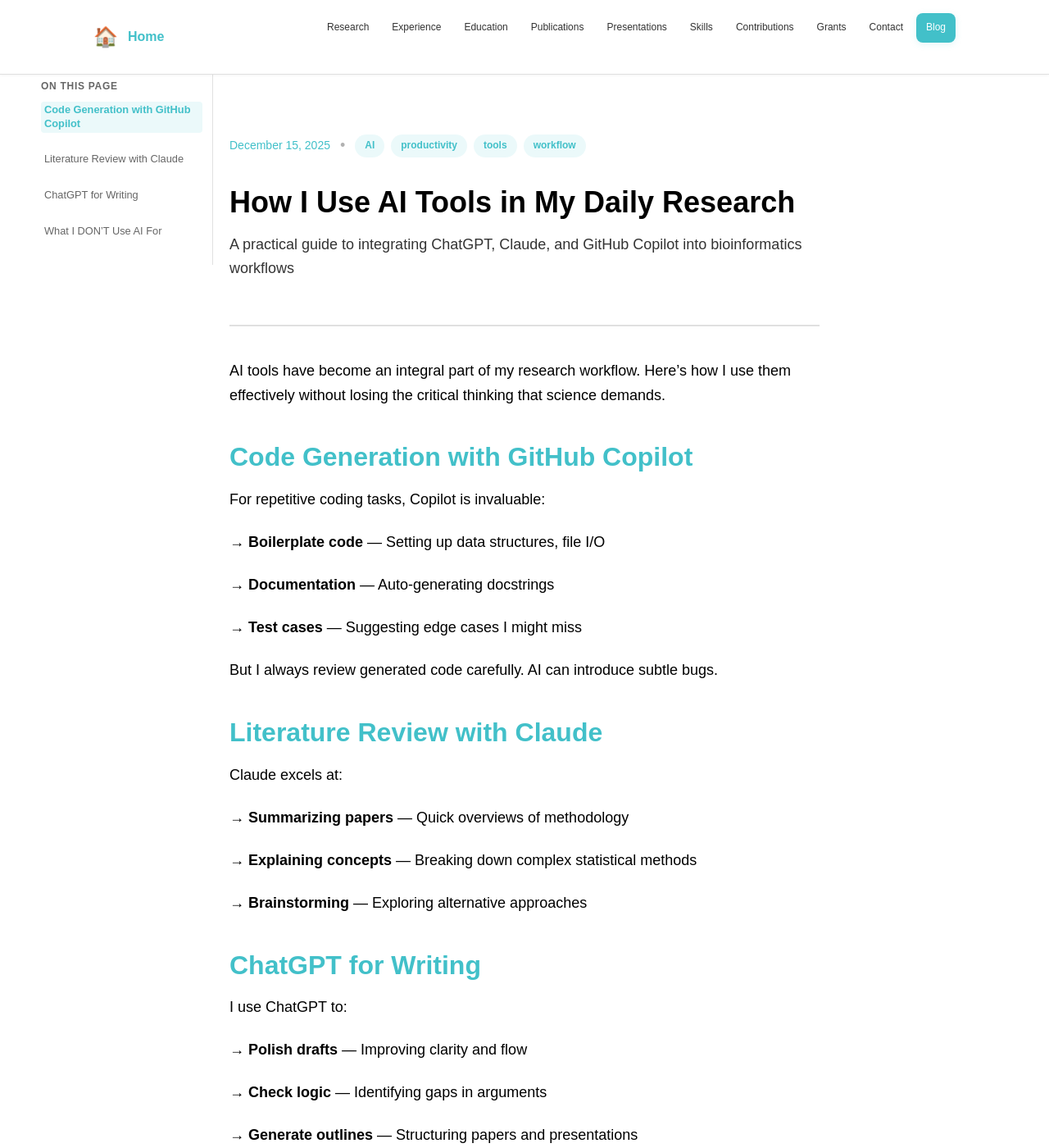
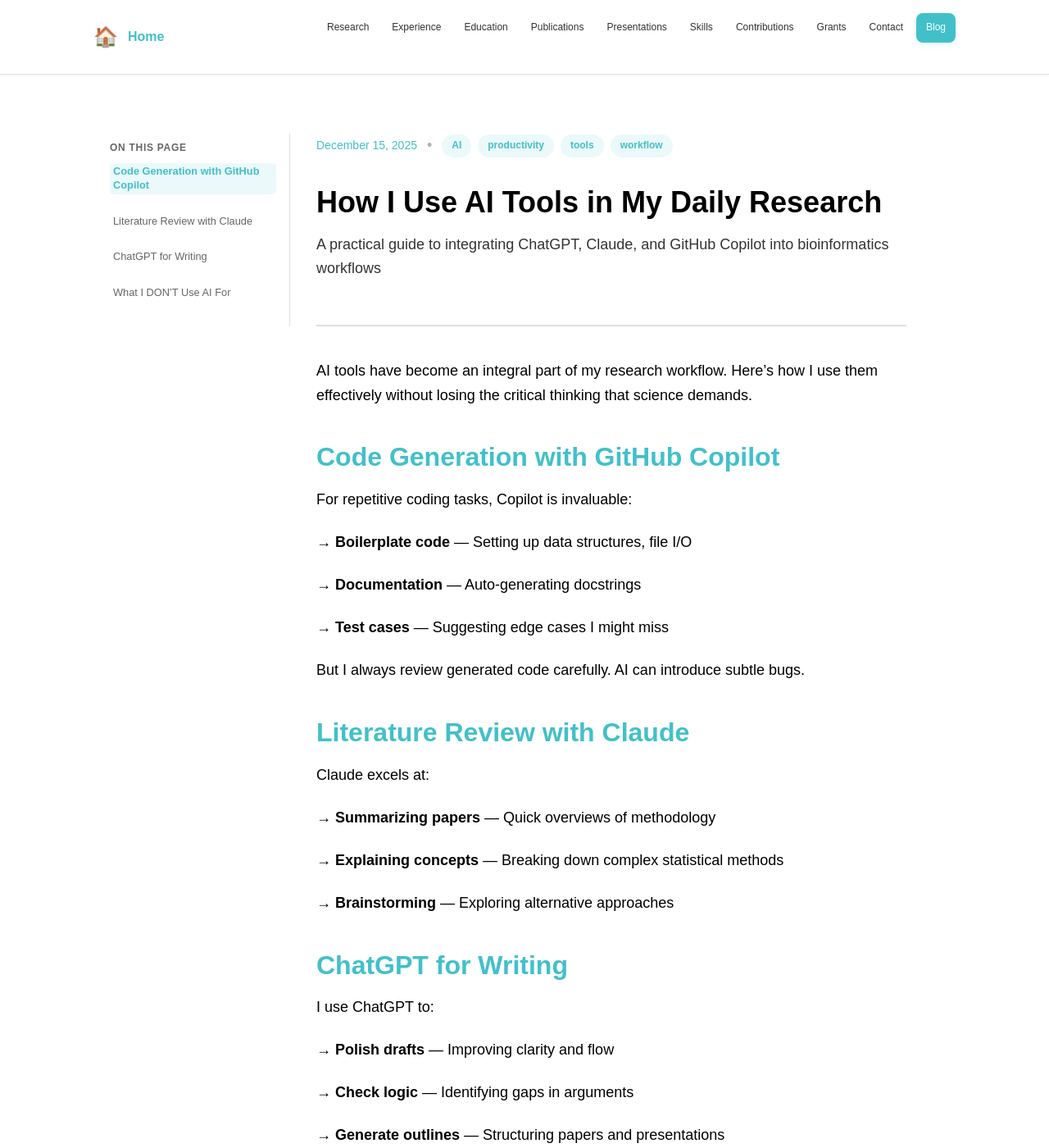
Before and after one commit to ramadatta/ramadatta.github.io, a Jekyll site: the page built from _posts/2025-12-15-ai-tools-research.md, in a window 1280 px wide and 1400 px high. Shown: the whole window at 82% size. Built offline with Jekyll 4.4.1, drawn with Linux system fonts in a browser that asks for light colours; some web fonts are replaced; comment, search, counter and statistics services are not loaded.

Commit message:
Added TOC for blogposts

```diff
--- a/_layouts/post.html
+++ b/_layouts/post.html
@@ -2,7 +2,6 @@
 layout: default
 ---
 
-<!-- Fixed TOC: sits in the left margin, takes zero space from the post -->
 <aside class="post-toc" id="post-toc" aria-label="On this page">
   <div class="post-toc-title">On this page</div>
   <nav class="post-toc-nav"></nav>
--- a/_sass/_components.scss
+++ b/_sass/_components.scss
@@ -952,32 +952,34 @@
 // ==============================================================================
 
 // ==============================================================================
-// BLOG POST TOC — fixed in left gutter, zero impact on post width
+// BLOG POST TOC — CSS Grid on .container gives TOC its own column
+// The post keeps its full reading width; TOC lives beside it, never overlaps.
 // ==============================================================================
 
-// TOC lives outside the article flow, fixed in the left margin.
-//
-// Layout maths (when viewport >= 800px):
-//   .container    : max-width 800px, padding 24px each side → content 752px
-//   .blog-post    : max-width 720px, margin auto → left edge = 50vw - 360px
-//   TOC right edge: 50vw - 360px - 20px gap = 50vw - 380px from left
-//                   expressed as `right: calc(50vw + 380px)`
-//   At vw ≤ 1180px the left edge would be negative → hide via media query.
+// On post pages the .container becomes a 2-column grid (TOC | Post).
+// On narrow viewports it falls back to a single column with no TOC.
+.container:has(> .post-toc) {
+  max-width: 1060px;
+  display: grid;
+  grid-template-columns: 220px 1fr;
+  gap: 0 $spacing-8;
+  align-items: start;
+
+  @media (max-width: 960px) {
+    max-width: 800px;
+    display: block;
+  }
+}
+
 .post-toc {
-  position: fixed;
+  position: sticky;
   top: 88px;
-  // Anchor right edge just left of the blog post
-  right: calc(50vw + 380px);
-  width: 210px;
   max-height: calc(100vh - 110px);
   overflow-y: auto;
-  padding: $spacing-2 $spacing-3 $spacing-2 0;
+  padding: $spacing-2 $spacing-4 $spacing-2 0;
   border-right: 1px solid $border-light;
-  z-index: 90;
-  background: $bg-dark;
 
-  // Hide when viewport is too narrow for the TOC to fit without overlapping
-  @media (max-width: 1180px) {
+  @media (max-width: 960px) {
     display: none;
   }
 }
@@ -1039,11 +1041,15 @@
   }
 }
 
-// Blog post itself — unchanged width, always centred
+// Blog post fills the second grid column; keeps its reading max-width
 .blog-post {
   max-width: $container-narrow;
-  margin: 0 auto;
+  margin: 0;
   animation: fadeInUp 0.6s ease-out;
+
+  @media (max-width: 960px) {
+    margin: 0 auto;
+  }
 }
 
 // Scroll margin so TOC links don't hide heading under sticky header
```
